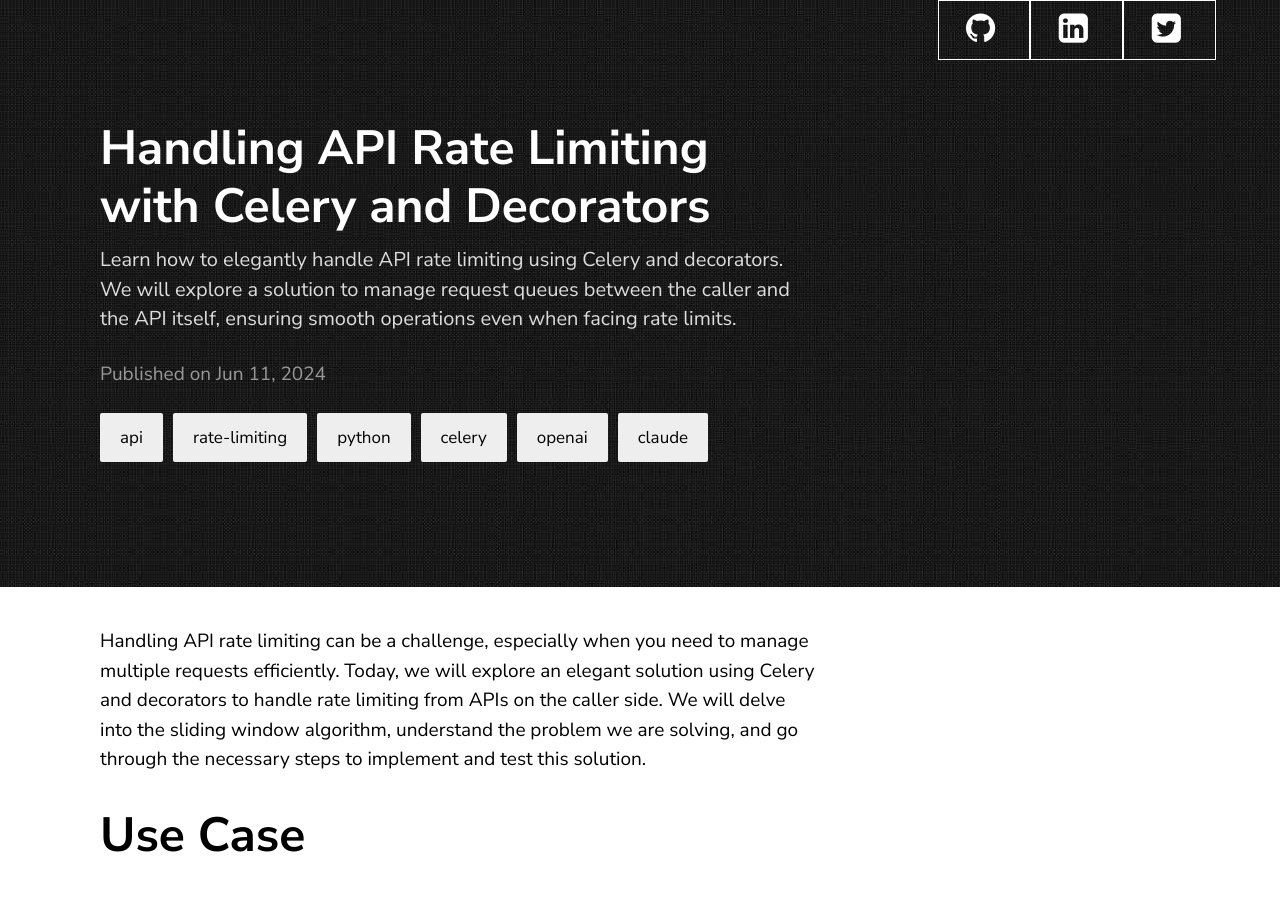
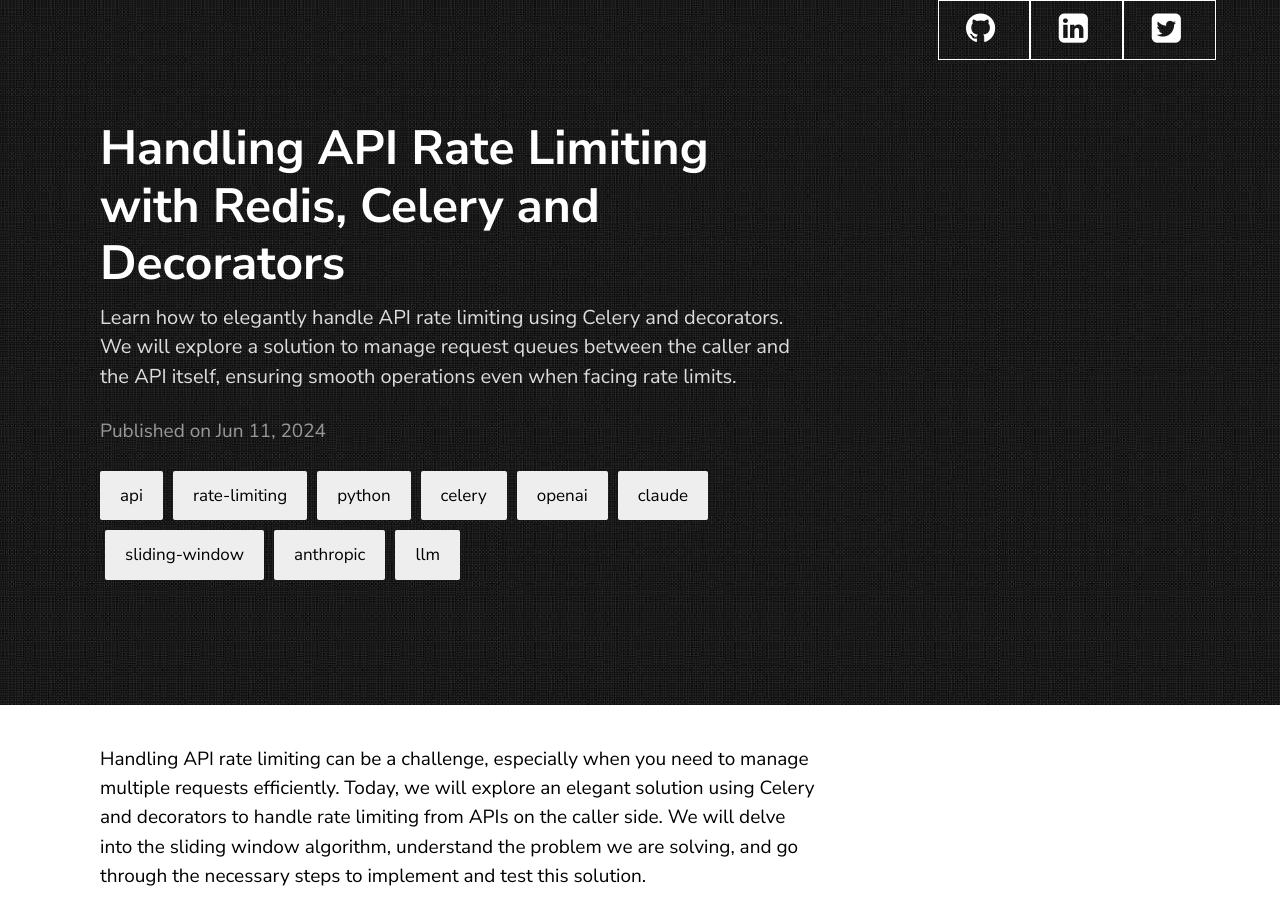
Before and after one commit to proxyroot/proxyroot.github.io, a Jekyll site: the page built from _posts/2024-04-05-ratelimit-handling-using-redis-celery.markdown, in a window 1280 px wide and 900 px high. Built offline with Jekyll 4.4.1, drawn with Linux system fonts in a browser that asks for light colours.

Commit message:
Fix text

```diff
--- a/_posts/2024-04-05-ratelimit-handling-using-redis-celery.markdown
+++ b/_posts/2024-04-05-ratelimit-handling-using-redis-celery.markdown
@@ -1,9 +1,9 @@
 ---
 layout: post
-title:  "Handling API Rate Limiting with Celery and Decorators"
+title:  "Handling API Rate Limiting with Redis, Celery and Decorators"
 description: Learn how to elegantly handle API rate limiting using Celery and decorators. We will explore a solution to manage request queues between the caller and the API itself, ensuring smooth operations even when facing rate limits.
 date:   2024-06-11 10:00:00 +0500
-categories: api rate-limiting python celery openai claude
+categories: api rate-limiting python celery openai claude sliding-window anthropic llm
 ---
 
 Handling API rate limiting can be a challenge, especially when you need to manage multiple requests efficiently. Today, we will explore an elegant solution using Celery and decorators to handle rate limiting from APIs on the caller side. We will delve into the sliding window algorithm, understand the problem we are solving, and go through the necessary steps to implement and test this solution.
```
